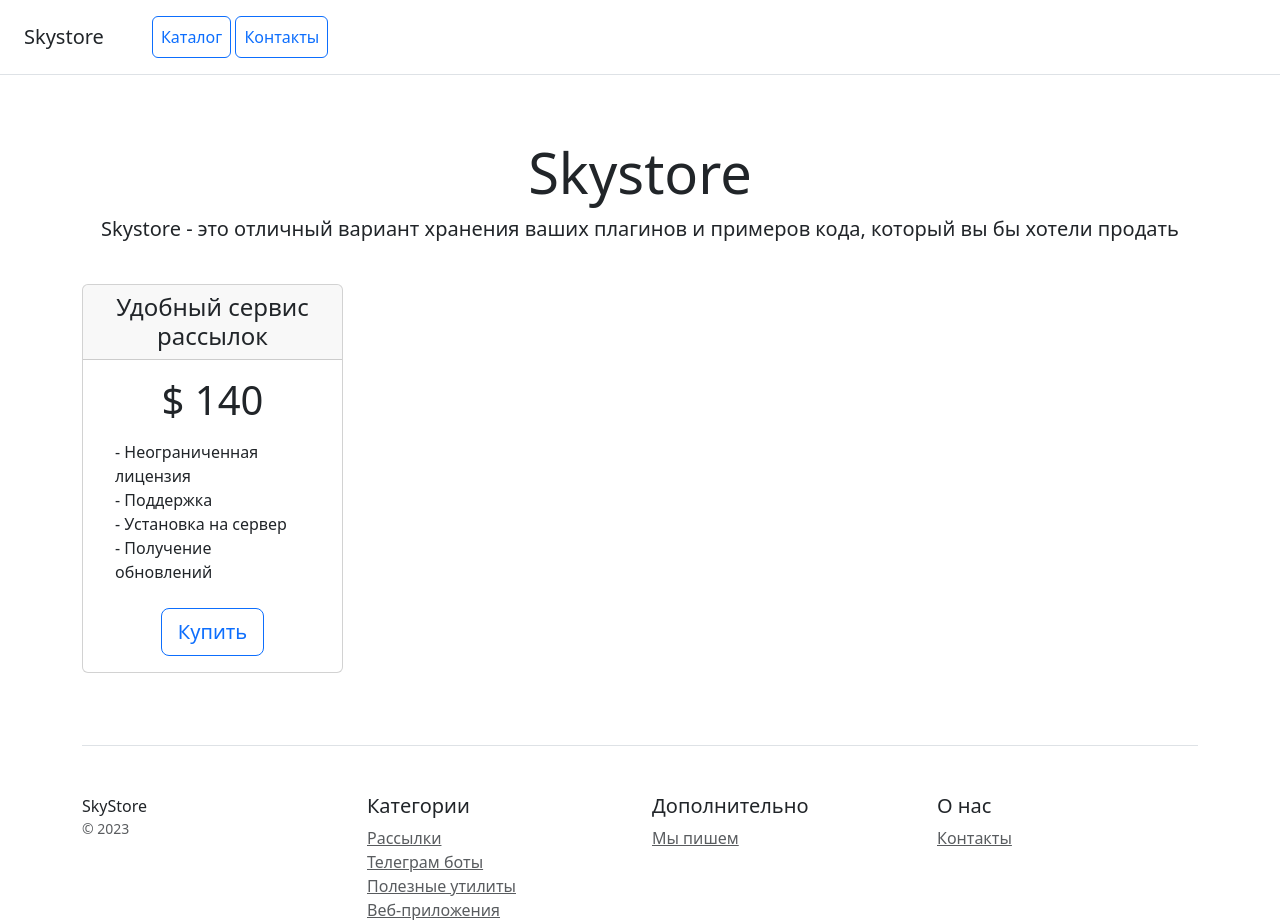
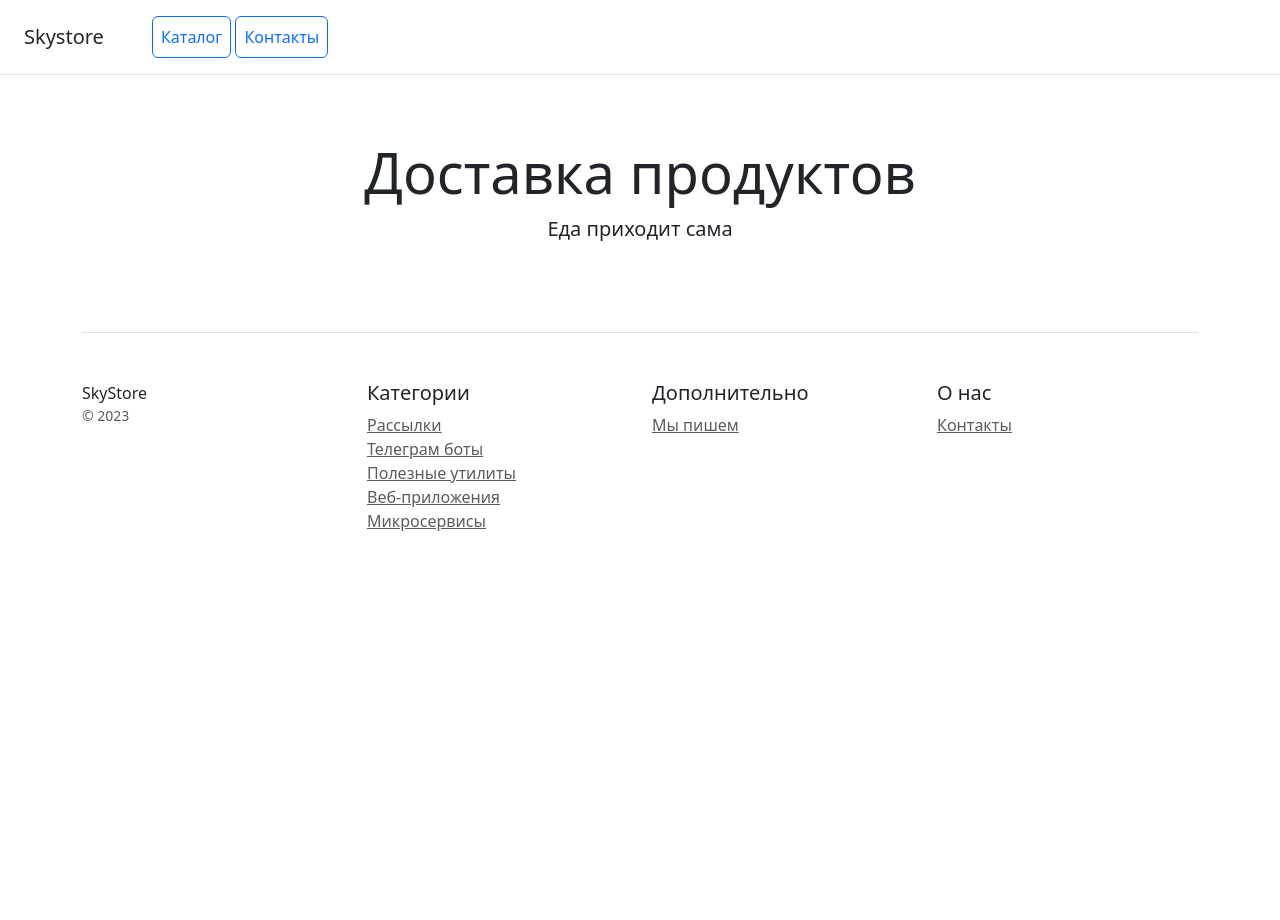
Before and after one commit to alexandrsinev/Homeworke_20.1, a Django app: page / in a window 1280 px wide. Shown: the top 920 px of the page. After the commit the page ends 531 px from the top, so only its background shows below. Run offline with Django 5.2, Linux system fonts and the light colour scheme; parts of the project's set-up code (start-up, migrations or seed data) failed here and were passed over.

Commit message:
В файле оставлен только уникальный html код и подключен шаблон

```diff
--- a/catalog/templates/catalog/home.html
+++ b/catalog/templates/catalog/home.html
@@ -1,79 +1,32 @@
-<!doctype html>
-<html lang="en">
-<head>
-    <meta charset="utf-8">
-    <meta name="viewport" content="width=device-width, initial-scale=1">
-    <title>Skystore</title>
-    <link href="https://cdn.jsdelivr.net/npm/bootstrap@5.3.2/dist/css/bootstrap.min.css" rel="stylesheet" integrity="sha384-T3c6CoIi6uLrA9TneNEoa7RxnatzjcDSCmG1MXxSR1GAsXEV/Dwwykc2MPK8M2HN" crossorigin="anonymous">
-</head>
-<body>
-<div class="d-flex flex-column flex-md-row align-items-center p-3 px-md-4 mb-3 bg-white border-bottom box-shadow">
-    <h5 class="my-0 mr-md-auto font-weight-normal">Skystore</h5>
-    <nav class="ms-5">
-        <a class="p-2 btn btn-outline-primary" href="/">Каталог</a>
-        <a class="p-2 btn btn-outline-primary" href="/contacts/">Контакты</a>
-    </nav>
-</div>
+{% extends 'catalog/base.html' %}
+{% load my_tags %}
+{% block content %}
+<div class="container">
+    <div class="pricing-header px-3 py-3 pt-md-5 pb-md-4 mx-auto text-center">
+        <h1 class="display-4">Доставка продуктов</h1>
+        <p class="lead">Еда приходит сама</p>
+    </div>
 
-<div class="pricing-header px-3 py-3 pt-md-5 pb-md-4 mx-auto text-center">
-    <h1 class="display-4">Skystore</h1>
-    <p class="lead">Skystore - это отличный вариант хранения ваших плагинов и примеров кода, который вы бы хотели
-        продать</p>
-</div>
 
-<div class="container">
     <div class="row text-center">
+        {% for object in products %}
         <div class="col-3">
             <div class="card mb-4 box-shadow">
                 <div class="card-header">
-                    <h4 class="my-0 font-weight-normal">Удобный сервис рассылок</h4>
+                    <h4 class="my-0 font-weight-normal">{{ object.name }}</h4>
                 </div>
+
+                    <img src="{{ object.photo | media_filter }}">
+
+
                 <div class="card-body">
-                    <h1 class="card-title pricing-card-title">$ 140</h1>
-                    <ul class="list-unstyled mt-3 mb-4 text-start m-3">
-                        <li>- Неограниченная лицензия</li>
-                        <li>- Поддержка</li>
-                        <li>- Установка на сервер</li>
-                        <li>- Получение обновлений</li>
-                    </ul>
-                    <button type="button" class="btn btn-lg btn-block btn-outline-primary">Купить</button>
+                    <h1 class="card-title pricing-card-title">{{ object.price }}</h1>
+                    <a class="p-2 btn btn-outline-primary" href="{% url 'catalog:product' object.pk %}">Купить</a>
                 </div>
             </div>
         </div>
+        {% endfor %}
     </div>
-
-    <footer class="pt-4 my-md-5 pt-md-5 border-top">
-        <div class="row">
-            <div class="col-12 col-md">
-                SkyStore
-                <small class="d-block mb-3 text-muted">&copy; 2023</small>
-            </div>
-            <div class="col-6 col-md">
-                <h5>Категории</h5>
-                <ul class="list-unstyled text-small">
-                    <li><a class="text-muted" href="#">Рассылки</a></li>
-                    <li><a class="text-muted" href="#">Телеграм боты</a></li>
-                    <li><a class="text-muted" href="#">Полезные утилиты</a></li>
-                    <li><a class="text-muted" href="#">Веб-приложения</a></li>
-                    <li><a class="text-muted" href="#">Микросервисы</a></li>
-                </ul>
-            </div>
-            <div class="col-6 col-md">
-                <h5>Дополнительно</h5>
-                <ul class="list-unstyled text-small">
-                    <li><a class="text-muted" href="#">Мы пишем</a></li>
-                </ul>
-            </div>
-            <div class="col-6 col-md">
-                <h5>О нас</h5>
-                <ul class="list-unstyled text-small">
-                    <li><a class="text-muted" href="/contacts/">Контакты</a></li>
-                </ul>
-            </div>
-        </div>
-    </footer>
 </div>
 
-<script src="https://cdn.jsdelivr.net/npm/bootstrap@5.3.2/dist/js/bootstrap.bundle.min.js" integrity="sha384-C6RzsynM9kWDrMNeT87bh95OGNyZPhcTNXj1NW7RuBCsyN/o0jlpcV8Qyq46cDfL" crossorigin="anonymous"></script>
-</body>
-</html>
+    {% endblock %}
```
